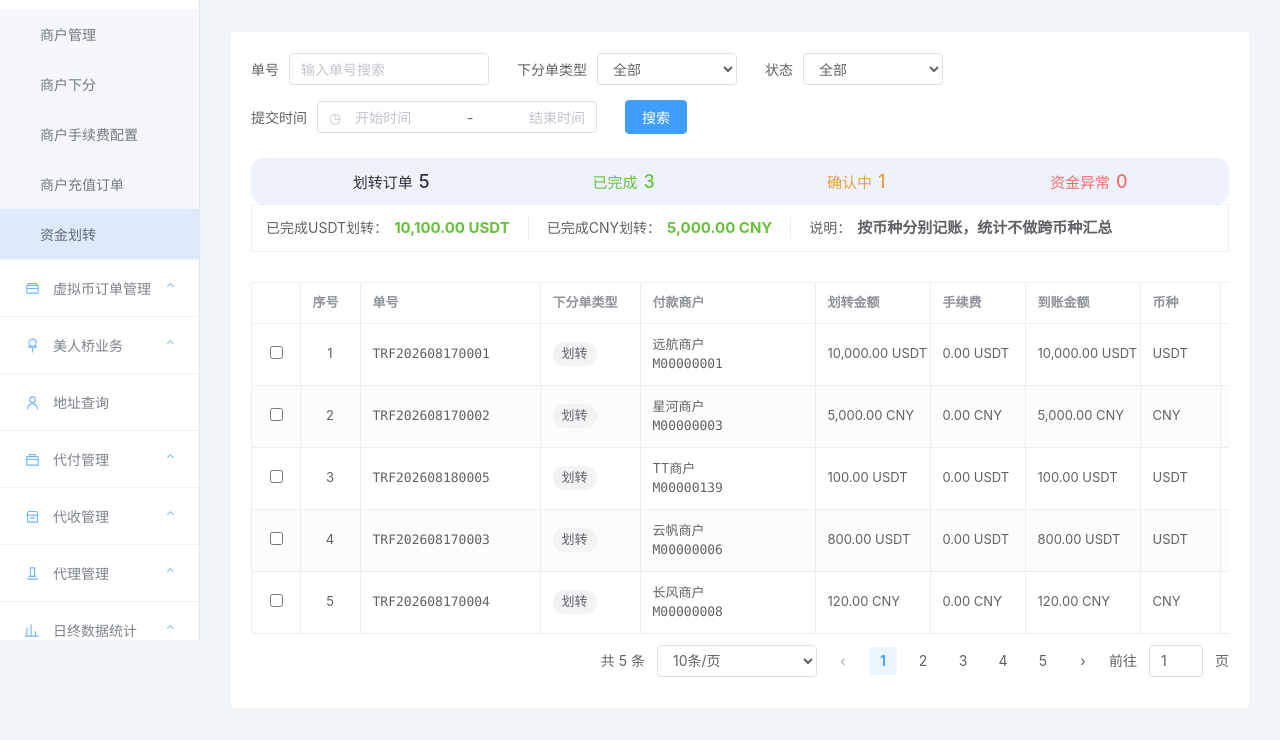
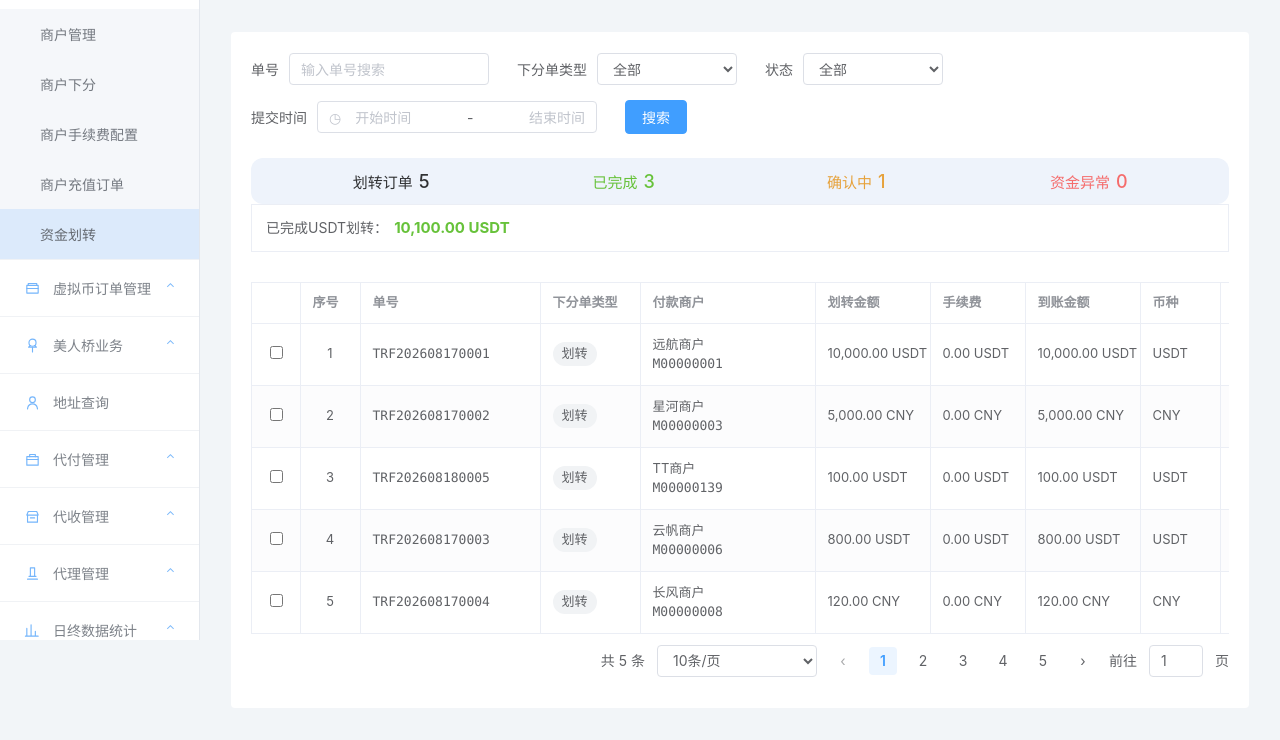
Before and after one commit to jeffcity/bluepay, a website: page src/pages/商户增加资金划转/商户增加资金划转-demo.html in a window 1280 px wide. Shown: the part 160-900 px from the top of the page. Drawn offline with Linux system fonts and the light colour scheme.

Commit message:
fix: 精简资金划转统计栏

```diff
--- a/src/pages/商户增加资金划转/商户增加资金划转-demo.html
+++ b/src/pages/商户增加资金划转/商户增加资金划转-demo.html
@@ -1210,10 +1210,9 @@
 
     function transferOrdersPage() {
       const completed = transferOrders.filter((order) => order.status === "已完成");
-      const completedByCurrency = completed.reduce((totals, order) => {
-        totals[order.currency] = (totals[order.currency] || 0) + order.amount;
-        return totals;
-      }, {});
+      const completedUsdtAmount = completed
+        .filter((order) => order.currency === "USDT")
+        .reduce((total, order) => total + order.amount, 0);
       const rows = transferOrders.map((order) => {
         const statusClass = order.status === "已完成" ? "success" : order.status === "确认中" ? "warning" : "danger";
         const action = order.status === "待出款" ? `${transferActionButton("出款", "payout", order.no)}${transferActionButton("取消", "cancel", order.no)}` : order.status === "确认中" ? `${transferActionButton("手动确认", "manual-confirm", order.no)}${transferActionButton("取消", "cancel", order.no)}` : "—";
@@ -1224,7 +1223,7 @@
         ${field("提交时间", '<div class="control range" style="width:280px"><span>◷　开始时间</span><strong>-</strong><span>结束时间</span></div>')}${button("搜索", "primary")}
       </div>
       <div class="stats-ribbon" aria-label="资金划转统计"><span>划转订单<strong>${transferOrders.length}</strong></span><span class="green">已完成<strong>${completed.length}</strong></span><span class="warning-text">确认中<strong>${transferOrders.filter((order) => order.status === "确认中").length}</strong></span><span class="red">资金异常<strong>${transferOrders.filter((order) => order.status === "资金异常").length}</strong></span></div>
-      <div class="recharge-summary" aria-label="已完成资金统计">${Object.entries(completedByCurrency).map(([currency, amount]) => `<div class="recharge-metric"><span>已完成${currency}划转：</span><strong class="green">${transferMoney(amount, currency)}</strong></div>`).join("")}<div class="recharge-metric"><span>说明：</span><strong>按币种分别记账，统计不做跨币种汇总</strong></div></div>
+      <div class="recharge-summary" aria-label="已完成资金统计"><div class="recharge-metric"><span>已完成USDT划转：</span><strong class="green">${transferMoney(completedUsdtAmount, "USDT")}</strong></div></div>
       <div class="table-wrap"><table style="min-width:2500px"><colgroup><col style="width:48px"><col style="width:60px"><col style="width:180px"><col style="width:100px"><col style="width:175px"><col style="width:115px"><col style="width:95px"><col style="width:115px"><col style="width:80px"><col style="width:220px"><col style="width:220px"><col style="width:100px"><col style="width:115px"><col style="width:90px"><col style="width:180px"><col style="width:180px"><col style="width:160px"><col style="width:160px"><col style="width:105px"><col style="width:190px"></colgroup>
         <thead><tr><th></th><th>序号</th><th>单号</th><th>下分单类型</th><th>付款商户</th><th>划转金额</th><th>手续费</th><th>到账金额</th><th>币种</th><th>收款商户 / 入账钱包</th><th>付款商户 / 出账钱包</th><th>状态</th><th>TG确认状态</th><th>确认人数</th><th>确认人</th><th>备注</th><th>提交时间</th><th>操作时间</th><th>操作人</th><th>操作</th></tr></thead>
         <tbody>${rows}</tbody></table></div>${pagination(transferOrders.length)}`;
```
